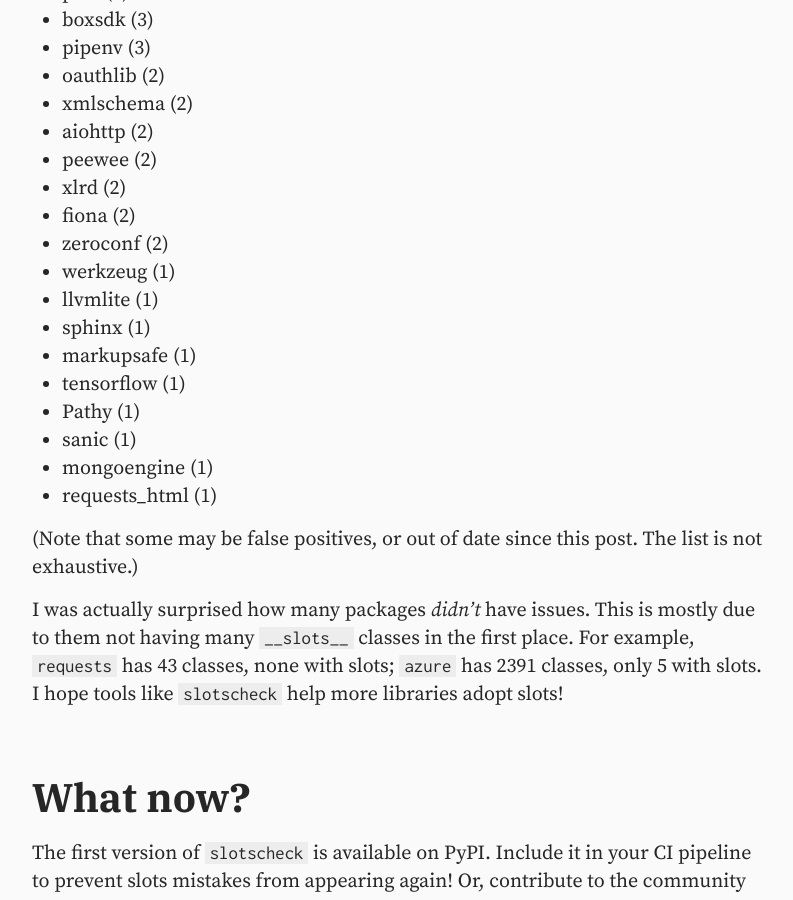
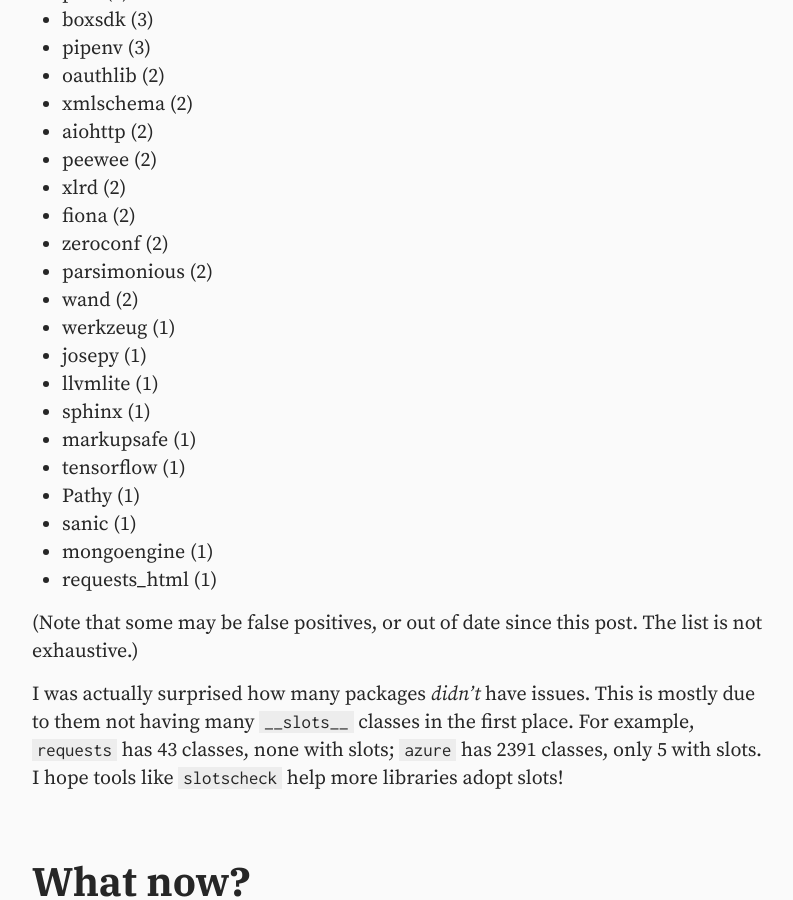
Before and after one commit to ariebovenberg/ariebovenberg.github.io, a Jekyll site: the page built from _posts/2022-01-03-finding-broken-slots-in-popular-python-libraries.md, in a window 1280 px wide and 900 px high, scrolled down 3001 px. Shown: the whole window, without its empty margins (238-1031 px from the left). Built offline with Jekyll 4.4.1, drawn with Linux system fonts in a browser that asks for light colours.

Commit message:
add more libraries with potentially broken slots

```diff
--- a/_posts/2022-01-03-finding-broken-slots-in-popular-python-libraries.md
+++ b/_posts/2022-01-03-finding-broken-slots-in-popular-python-libraries.md
@@ -118,7 +118,10 @@ showed several of them seem to have some classes with broken slots:
 - xlrd (2)
 - fiona (2)
 - zeroconf (2)
+- parsimonious (2)
+- wand (2)
 - werkzeug (1)
+- josepy (1)
 - llvmlite (1)
 - sphinx (1)
 - markupsafe (1)
```
